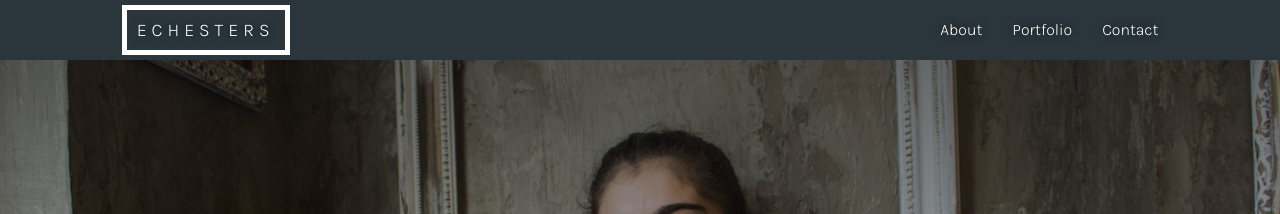
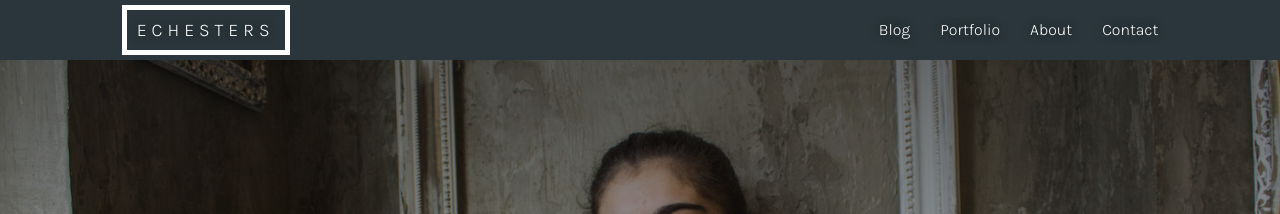
Before and after one commit to EChesters/echesters.github.io, a Jekyll site: the page built from portfolio.html, in a window 1280 px wide. Shown: the top 214 px of the page. Built offline with Jekyll 4.4.1, drawn with Linux system fonts in a browser that asks for light colours; nearby versions of some CDN libraries.

Commit message:
Added blog link to navbar

```diff
--- a/_includes/navbar.html
+++ b/_includes/navbar.html
@@ -11,8 +11,9 @@
     </div>
     <div class="navbar-collapse collapse" id="mynavbar" aria-expanded="true">
       <ul class="nav navbar-nav navbar-right">
+        <li><a href="/">Blog</a></li>
+        <li><a href="/portfolio.html">Portfolio</a></li>
         <li><a href="/about.html">About</a></li>
-        <li><a href="/portfolio.html">Portfolio</a></li>
         <li><a href="/pages/contact.html">Contact</a></li>
       </ul>
     </div>
```
